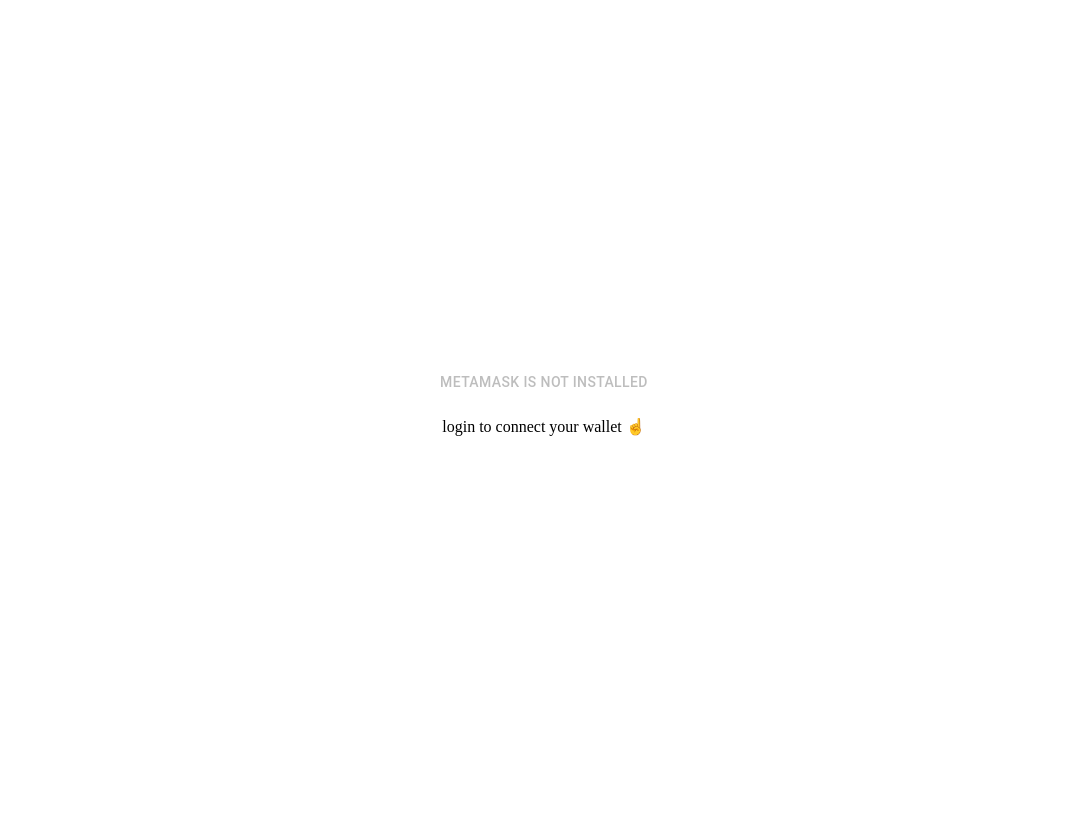
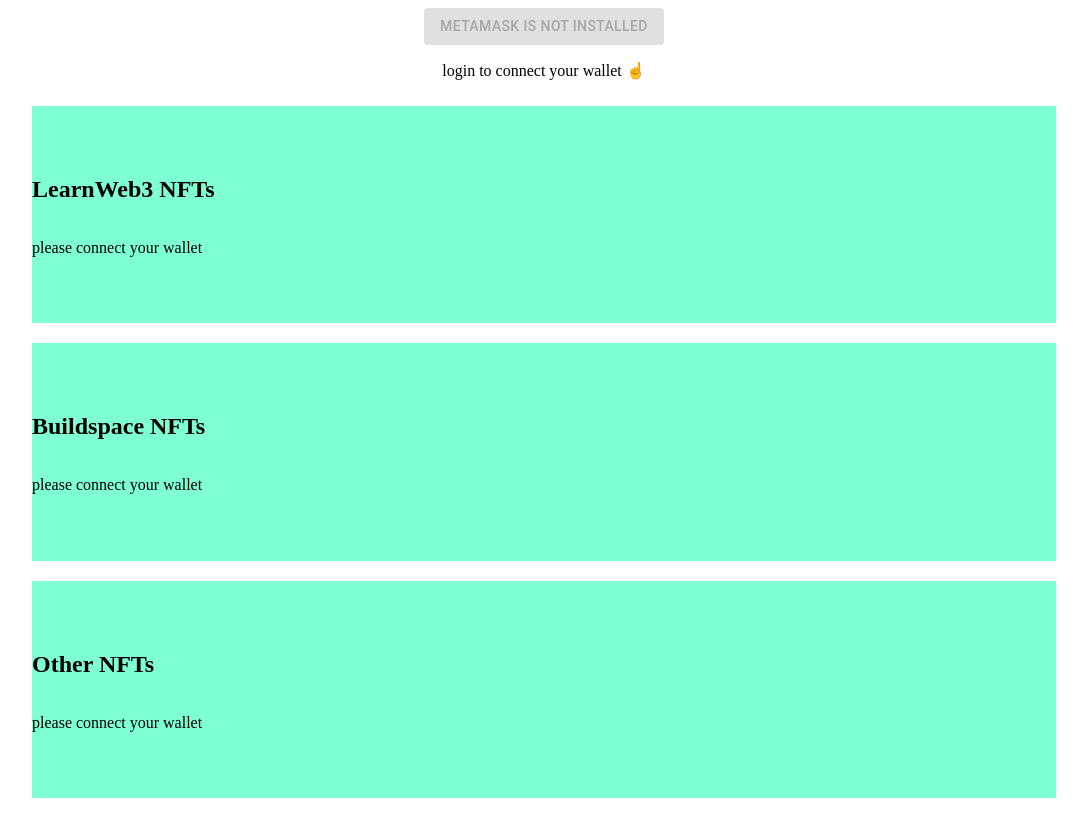
Before and after one commit to jkwalsh127/NFTs, a React (Create React App) app: page / in a window 1280 px wide. Shown: the whole page, without its empty margins (104-1191 px from the left). Built offline with nearby package versions, Linux system fonts and the light colour scheme.

Commit message:
create logic to filter nfts by desired collections

```diff
--- a/src/App.js
+++ b/src/App.js
@@ -1,20 +1,29 @@
 import { useState, useEffect } from 'react';
 import Button from '@mui/material/Button';
+import Typography from '@mui/material/Typography';
 
 function App() {
 
   // Use state to track:
   // if a user's browser has the MetaMask plugin installed, and
   // the user's wallet, once connected through MetaMask
-  // the NFTs present within the wallet that were fetched from OpenSea
+  // if the fetch request has been sent to OpenSea
   const [plugin, setPlugin] = useState("");
   const [wallet, setWallet] = useState("");
-  const [nfts, setNfts] = useState([]);
+  const [query, setQuery] = useState(false);
+  const [buildspace, setBuildspace] = useState([]);
+  const [learnweb3, setLearnweb3] = useState([]);
+  const [others, setOthers] = useState([]);
+
+  // let buildspace = [];
+  // let learnweb3 = [];
+  // let others = [];
 
   // We want to detect if the user has MetaMask installed every time this component loads
   useEffect(() => {
     togglePlugin();
-  }, []);
+    retrieveOpensea();
+  }, [wallet]);
 
   // Used to detect the MetaMask global API, located at window.ethereum, if present
   function togglePlugin() {
@@ -40,6 +49,10 @@
 
   function metamaskLogout() {
     setWallet("");
+    setQuery(false);
+    setBuildspace([]);
+    setLearnweb3([]);
+    setOthers([]);
   }
 
   async function retrieveOpensea() {
@@ -47,7 +60,10 @@
     fetch(`https://api.opensea.io/api/v1/assets?owner=${wallet}&order_direction=desc&limit=20&include_orders=false`)
       .then((res) => res.json())
       .then((res) => {
-        setNfts(res.assets)
+        res.assets.map((nft) => nft.asset_contract.address === "0x3CD266509D127d0Eac42f4474F57D0526804b44e" ? buildspace.push(nft) : null)
+        res.assets.map((nft) => nft.asset_contract.address === "0x1Ed25648382c2e6Da067313e5DAcb4F138Bc8b33" ? learnweb3.push(nft) : null)
+        res.assets.map((nft) => nft.asset_contract.address !== ("0x3CD266509D127d0Eac42f4474F57D0526804b44e" || "0x1Ed25648382c2e6Da067313e5DAcb4F138Bc8b33") ? others.push(nft) : null)
+        setQuery(true);
       })
       .catch((e) => {
         console.error(e)
@@ -60,47 +76,85 @@
       <div>
         {
           plugin === "present" && wallet === "" ?
-            <Button id="metamask-login" onClick={metamaskLogin} >
+            <Button id="metamask-login" onClick={metamaskLogin} variant="contained">
               Login with MetaMask
             </Button>
           : wallet !== "" ?
-            <Button onClick={metamaskLogout}>
+            <Button onClick={metamaskLogout} variant="outlined">
               Logout of MetaMask
             </Button>
           :
-            <Button id="metamask-login" disabled>
-              Metamask is not installed
+            <Button id="metamask-login" variant="contained" disabled>
+              MetaMask is not installed
             </Button>
         }
       </div>
       <div>
         {
           wallet !== "" ?
-            <p>{wallet}</p>
+            <div className="display-wallet">
+              <h2>Your Wallet:</h2>
+              <Typography className='wallet-address'>{wallet}</Typography>
+            </div>
           :
             <p>login to connect your wallet ☝️</p>
         }
       </div>
-      <div>
+      <div className="nft-container">
+        <h2>LearnWeb3 NFTs</h2>
         {
-          wallet !== "" ?
-            <Button onClick={retrieveOpensea}>
-              Retrieve NFTs
-            </Button>
+          learnweb3.length !== 0 ?
+            <div className="nft-wrapper">
+              {
+                learnweb3.map((nft) => (
+                    <div className="nft-tile" key={nft.id}>
+                      <img className="nft-img" src={nft.image_url} alt="" />
+                    </div>
+                ))
+              }
+            </div>
+          : query === true ?
+            <p>You do not have any other NFTs</p>
           :
-            <></>
+            <p>please connect your wallet</p>
         }
       </div>
-      <div>
+      <div className="nft-container">
+        <h2>Buildspace NFTs</h2>
         {
-          nfts.map((nft) => (
-            <>
-              <p>{nft.name}</p>
-              <img src={nft.image_url} alt=""></img>
-              <p>{nft.description}</p>
-              <a href={nft.permalink} target="_blank" rel="noreferrer">View on OpenSea</a>
-            </>
-          ))
+          buildspace.length !== 0 ?
+            <div className="nft-wrapper">
+              {
+                buildspace.map((nft) => (
+                    <div className="nft-tile" key={nft.id}>
+                      <img className="nft-img" src={nft.image_url} alt="" />
+                    </div>
+                ))
+              }
+            </div>
+          : query === true ?
+            <p>You do not have any other NFTs</p>
+          :
+            <p>please connect your wallet</p>
+        }
+      </div>
+      <div className="nft-container">
+        <h2>Other NFTs</h2>
+        {
+          others.length !== 0 ?
+            <div className="nft-wrapper">
+              {
+                others.map((nft) => (
+                    <div className="nft-tile" key={nft.id}>
+                      <img className="nft-img" src={nft.image_url} alt="" />
+                    </div>
+                ))
+              }
+            </div>
+          : query === true ?
+            <p>You do not have any other NFTs</p>
+          :
+            <p>please connect your wallet</p>
         }
       </div>
     </div>
--- a/src/index.css
+++ b/src/index.css
@@ -16,3 +16,50 @@
   border-radius: 10px;
   font-size: 20px;
 }
+
+.display-wallet {
+  display: flex;
+}
+
+.wallet-address {
+  padding: 23px 0 0 10px;
+}
+
+.nft-container {
+  width: 80%;
+  height: 300px;
+  background-color: aquamarine;
+  display: flex;
+  flex-direction: column;
+  justify-content: center;
+  overflow: scroll;
+  margin: 10px 0;
+}
+
+.nft-wrapper {
+  display: flex;
+  justify-content: center;
+  align-items: center;
+  height: 300px;
+  width: 100%;
+  background-color: beige;
+}
+
+.nft-tile {
+  width: 20%;
+  margin: 0 20px;
+}
+
+.nft-title {
+  height: 50px;
+}
+
+.nft-img {
+  height: 100px;
+}
+
+.nft-description {
+  height: 30px;
+  overflow: scroll;
+  border: solid 1px black;
+}
```
